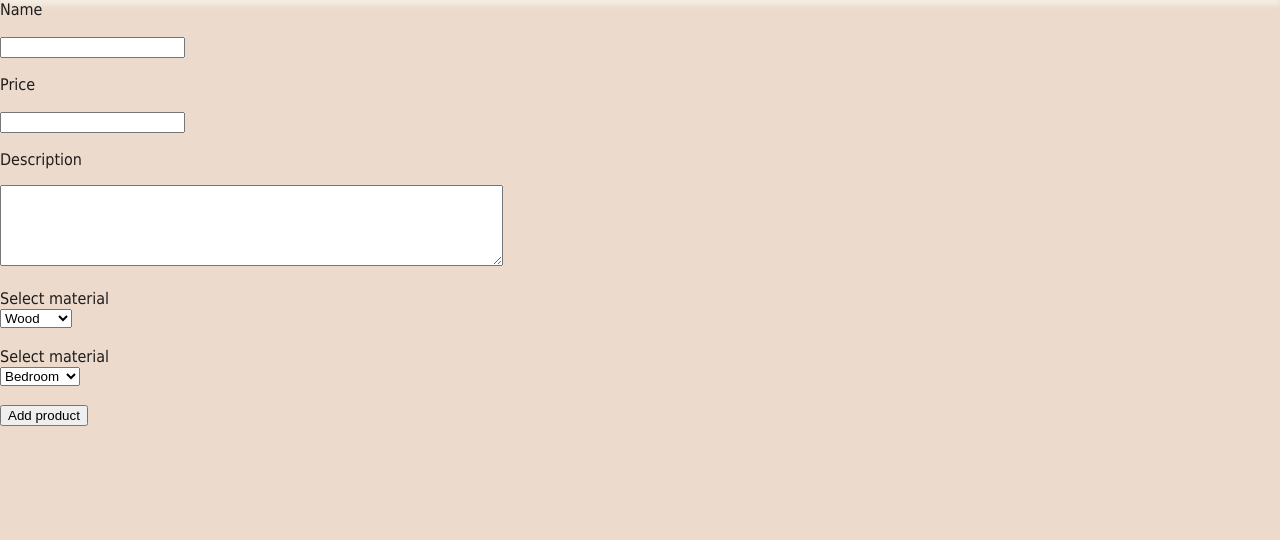
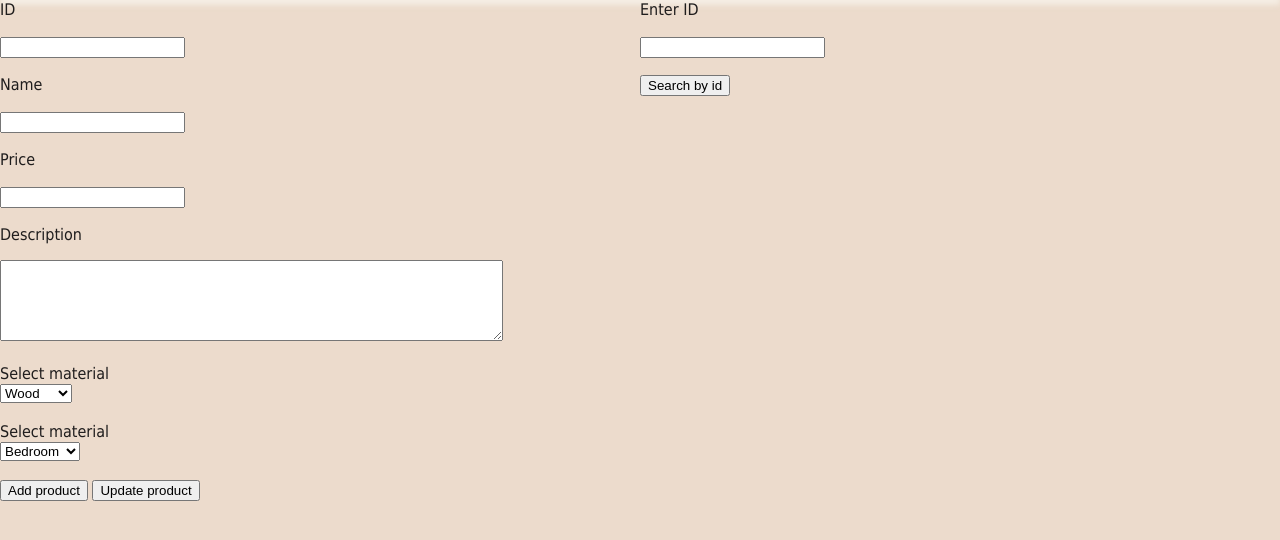
Before and after one commit to toni-yordanov/PHP-Website, a PHP site: page /inventory.php in a window 1280 px wide. Shown: the part 80-620 px from the top of the page. Run offline with PHP 8.4, Linux system fonts and the light colour scheme; some libraries are stand-ins or nearby versions.

Commit message:
added search id

```diff
--- a/html/inventory.php
+++ b/html/inventory.php
@@ -12,8 +12,12 @@
 
 <?php include('menu.html')?>
 
+<div class = "col-pc-6 col-xs-12">
+<form id="f-products" method="POST" action="../processes/product-manager.php">
 
-<form id="f-products" method="POST" action="../processes/product-manager.php">
+            <label for="product-id">ID</label>
+            <p><input type="text" id="product-id" name="product-id" readonly>
+            </p>
 
             <label for="product-name">Name</label>
             <p><input type="text" id="product-name" name="product-name" >
@@ -53,9 +57,19 @@
 
 
             <button id="add-product" type="submit" name="add-product" >Add product</button>
+            <button id="update-product" type="submit" name="update-product" >Update product</button>
 
 </form>
+</div>
 
+<div class = "col-pc-6 col-xs-12">
+    <formmethod="POST" action="../processes/product-manager.php">
+    <label for="search-id">Enter ID</label>
+    <p><input type="text" id="search-id" name="search-id"></p>
+    <button id="search-id" type="submit" name="search-id" >Search by id</button>
+    </form>
+
+</div>
 
 </body>
 </html>
```
